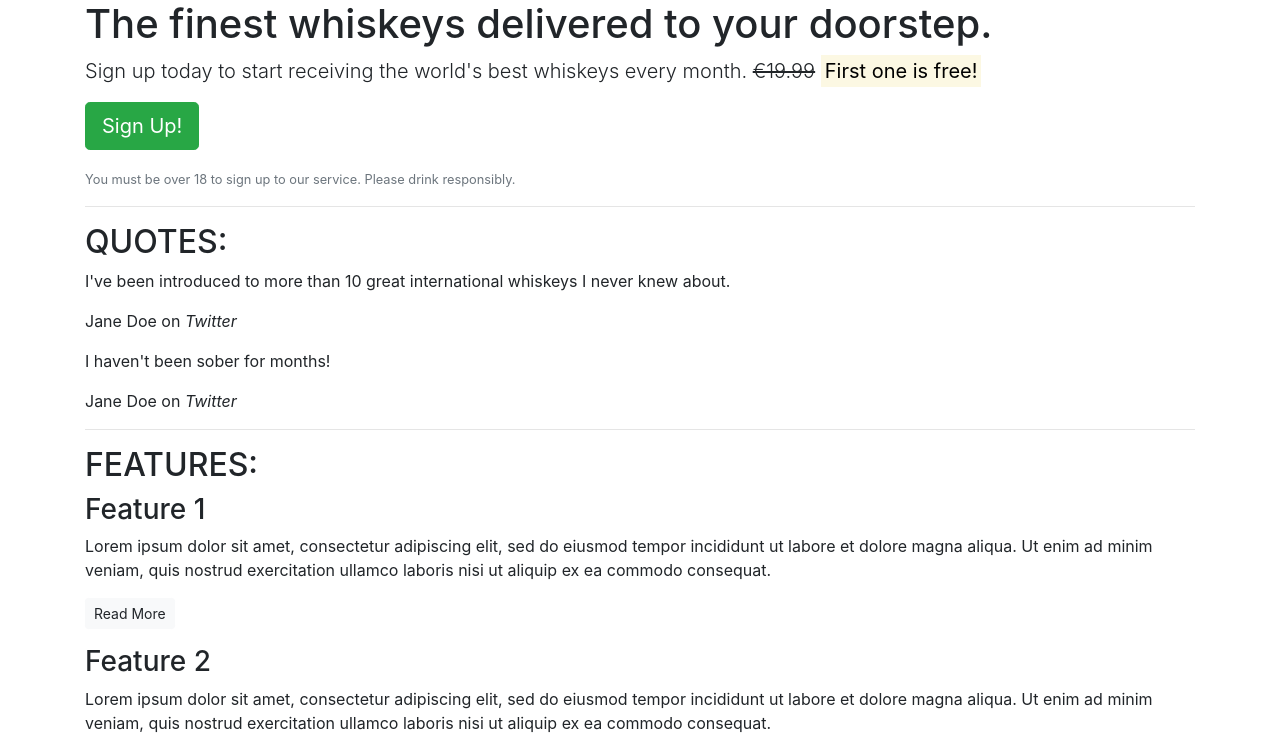
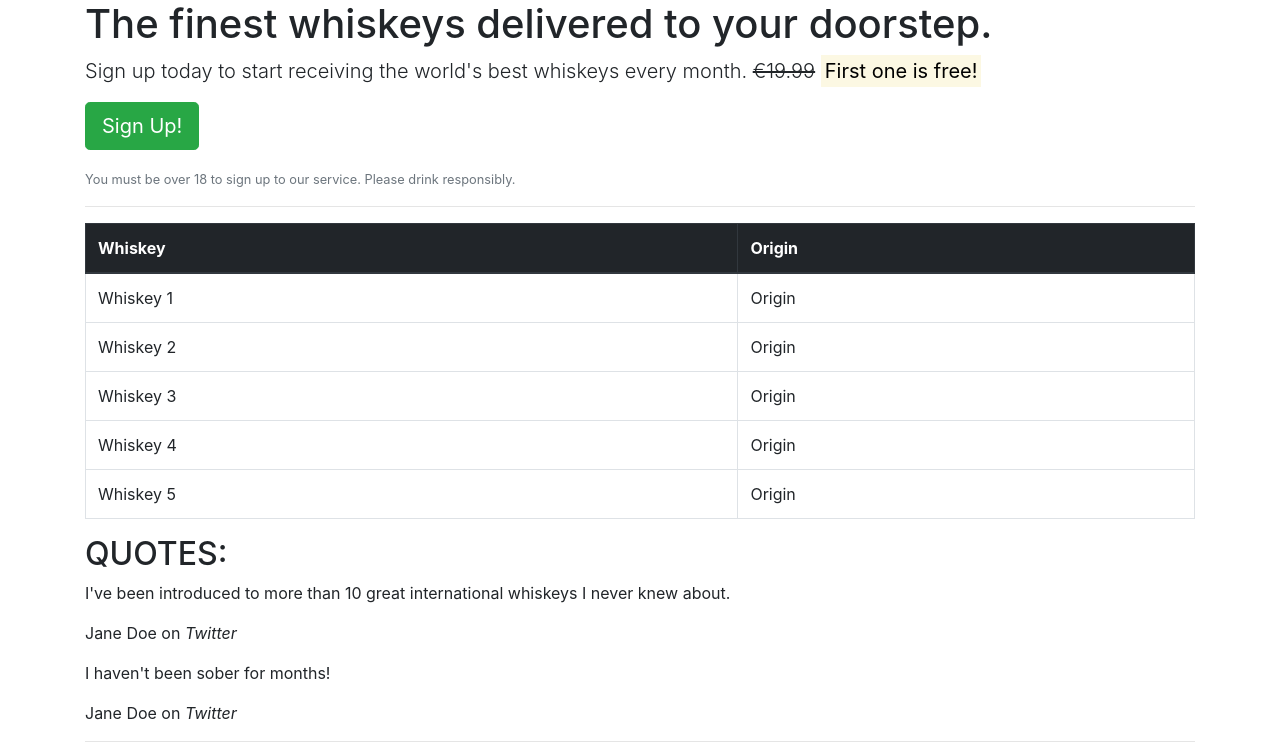
Before and after one commit to 22-SP/Bootstrap, a plain HTML site: page index.html in a window 1280 px wide. Shown: the top 748 px of the page. Drawn offline with nearby package versions, Linux system fonts and the light colour scheme.

Commit message:
put in the whisky table

```diff
--- a/index.html
+++ b/index.html
@@ -20,6 +20,36 @@
         <!-- /.callout -->
         <hr>
 
+<table class="table table-bordered">
+    <thead class="thead-dark">
+    <tr>
+        <th scope="col">Whiskey</th>
+        <th scope="col">Origin</th>
+    </tr>
+</thead>
+<tbody>
+    <tr>
+    <td>Whiskey 1</td>
+    <td>Origin</td>
+    </tr>
+    <tr>
+    <td>Whiskey 2</td>
+    <td>Origin</td>
+    </t>
+    <tr>
+    <td>Whiskey 3</td>
+    <td>Origin</td>
+    </t>
+    <tr>
+    <td>Whiskey 4</td>
+    <td>Origin</td>
+    </t>
+    <tr>
+    <td>Whiskey 5</td>
+    <td>Origin</td>
+    </t>
+<tbody>
+    </table>
         <!-- Quotes -->
         <section class="quotes">
             <h2 class="text-uppercase">Quotes:</h2>
```
